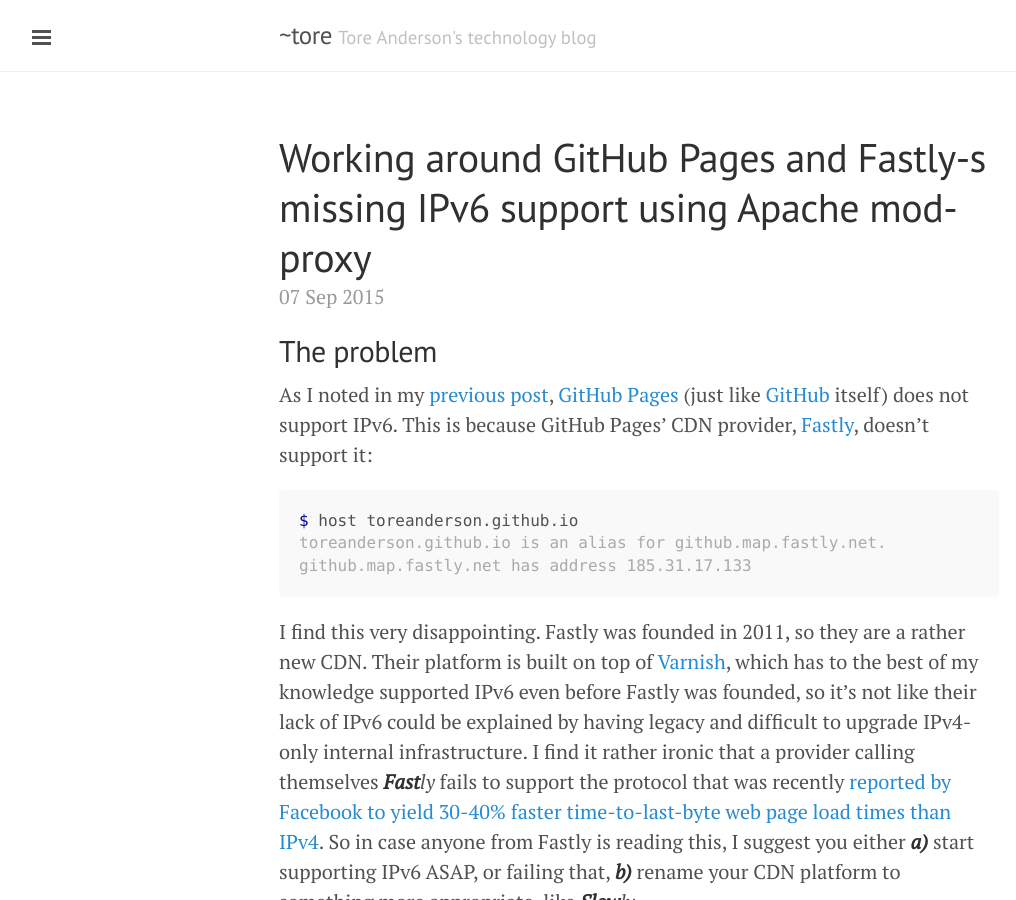
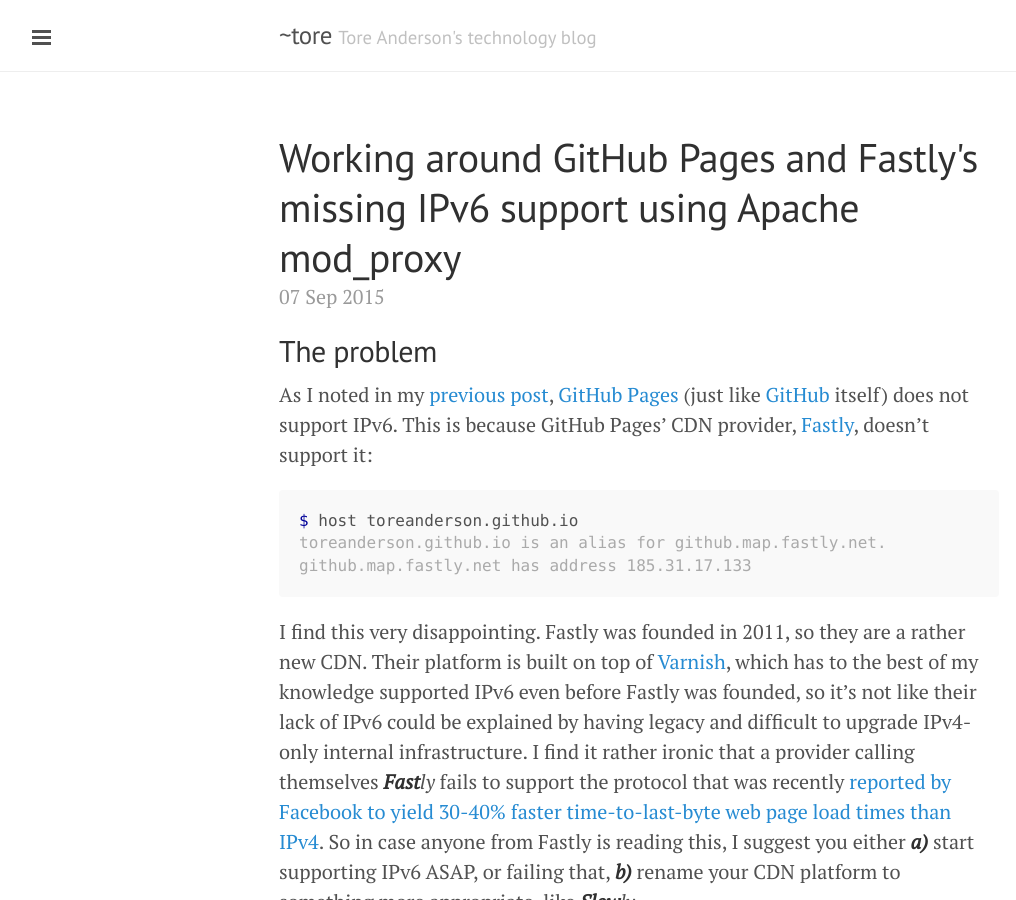
Before and after one commit to toreanderson/toreanderson.github.io, a Jekyll site: the page built from _posts/2015-09-07-working-around-github-pages-and-fastlys-missing-ipv6-support-using-apache-mod_proxy.markdown, in a window 1280 px wide and 900 px high. Shown: the whole window, without its empty margins (1-1017 px from the left). Built offline with Jekyll 4.4.1, drawn with Linux system fonts in a browser that asks for light colours.

Commit message:
Revert "Hunch #4: Something with single quotation marks or underscores in"
This reverts commit 1db06afc5a7119e92acb8bb2625ccbb913dc4eea.

Nope.

```diff
--- a/_posts/2015-09-07-working-around-github-pages-and-fastlys-missing-ipv6-support-using-apache-mod_proxy.markdown
+++ b/_posts/2015-09-07-working-around-github-pages-and-fastlys-missing-ipv6-support-using-apache-mod_proxy.markdown
@@ -1,6 +1,6 @@
 ---
 published: true
-title: Working around GitHub Pages and Fastly-s missing IPv6 support using Apache mod-proxy
+title: "Working around GitHub Pages and Fastly's missing IPv6 support using Apache mod_proxy"
 layout: post
 ---
 ## The problem
```
